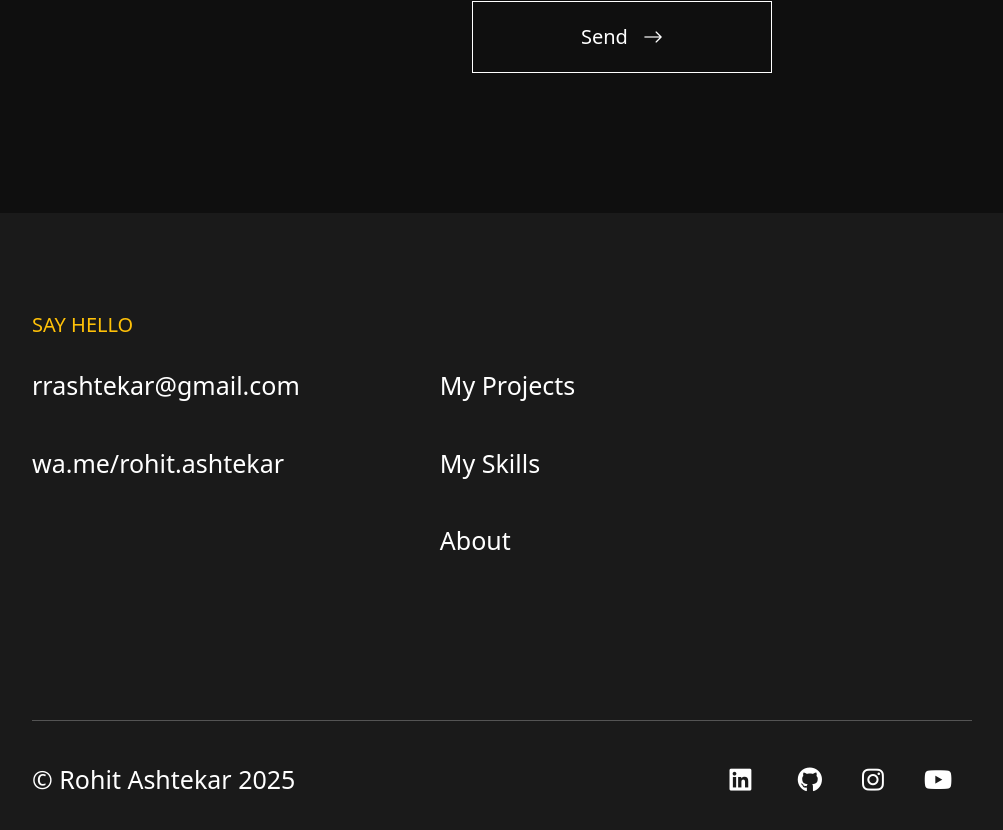
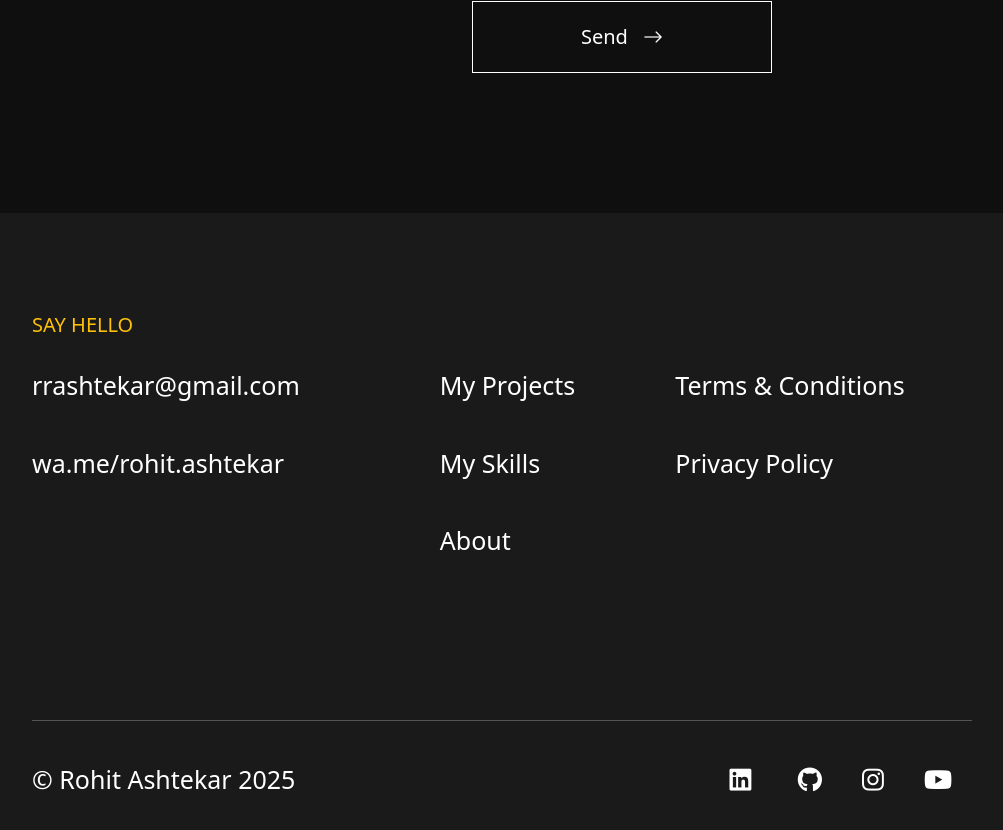
Before and after one commit to rohitashtekar/portfolio, a React (Vite) app in the folder Portfolio/: page / in a window 1280 px wide. Shown: the part 2085-2915 px from the top of the page, without its empty margins (138-1141 px from the left). Built offline with nearby package versions, Linux system fonts and the light colour scheme.

Commit message:
UPDATE: Added privacy policy

```diff
--- a/Portfolio/src/components/Footer.jsx
+++ b/Portfolio/src/components/Footer.jsx
@@ -19,6 +19,10 @@ const Footer = () => {
                 <Link to="/projects"><li>My Projects</li></Link>
                 <Link to="/skills"><li>My Skills</li></Link>
                 <Link to="/about"><li>About</li></Link>
+              </div>
+              <div className="ft-terms-menu">
+                <Link to="/terms"><li>Terms & Conditions</li></Link>
+                <Link to="/privacy"><li>Privacy Policy</li></Link>
               </div>
             </div>
           </div>
```
